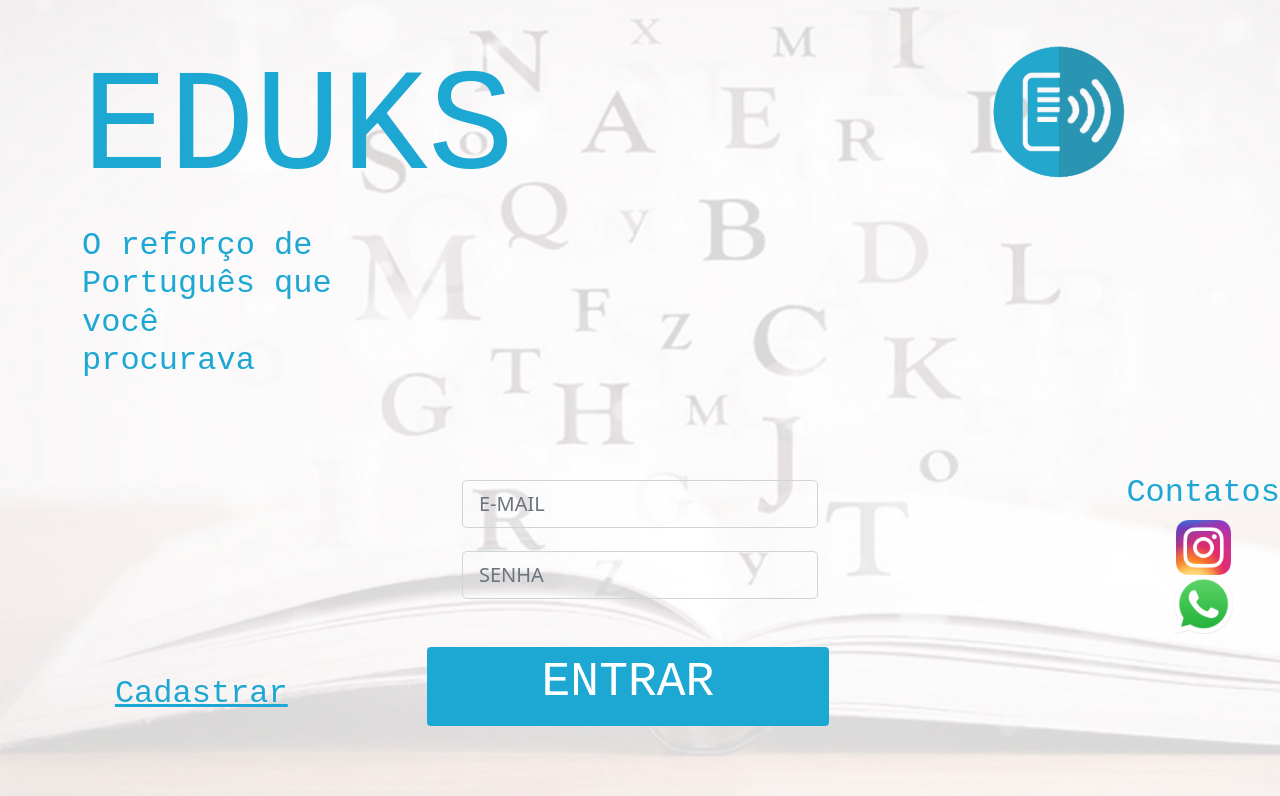
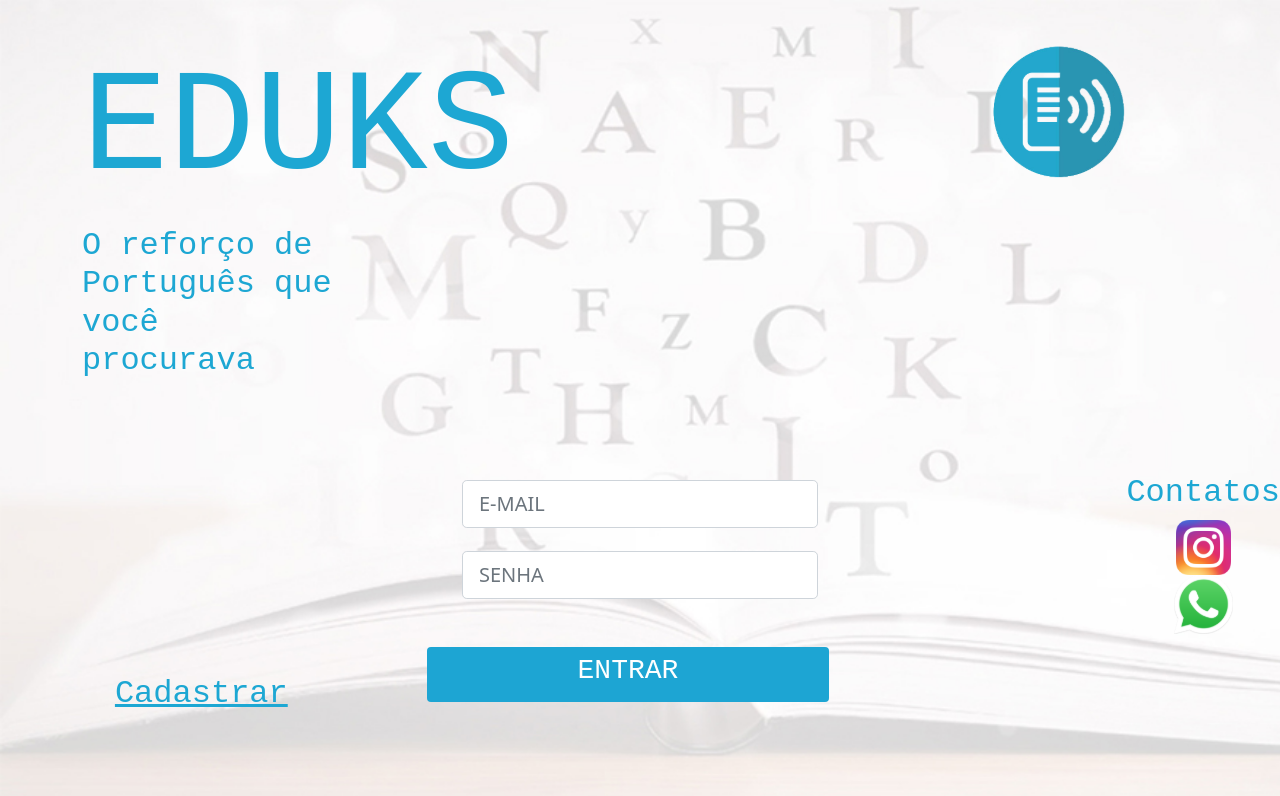
Before and after one commit to Lorenzo-tb/eduks, a React (Create React App) app in the folder eduks/: page / in a window 1280 px wide. Shown: the top 796 px of the page. Built offline with nearby package versions, Linux system fonts and the light colour scheme.

Commit message:
correções

```diff
--- a/eduks/package.json
+++ b/eduks/package.json
@@ -6,7 +6,9 @@
     "@testing-library/jest-dom": "^5.16.5",
     "@testing-library/react": "^13.4.0",
     "@testing-library/user-event": "^13.5.0",
+    "bootstrap": "^5.1.3",
     "react": "^18.2.0",
+    "react-bootstrap": "^2.7.4",
     "react-dom": "^18.2.0",
     "react-scripts": "5.0.1",
     "web-vitals": "^2.1.4"
--- a/eduks/public/index.html
+++ b/eduks/public/index.html
@@ -12,7 +12,6 @@
     <link rel="apple-touch-icon" href="./favicon.ico" />
 
     <link rel="manifest" href="%PUBLIC_URL%/manifest.json" />
-    <link href="https://cdn.jsdelivr.net/npm/bootstrap@5.0.2/dist/css/bootstrap.min.css" rel="stylesheet" integrity="sha384-EVSTQN3/azprG1Anm3QDgpJLIm9Nao0Yz1ztcQTwFspd3yD65VohhpuuCOmLASjC" crossorigin="anonymous">
     <title>Eduks</title>
   </head>
   <body>
--- a/eduks/src/App.css
+++ b/eduks/src/App.css
@@ -79,8 +79,8 @@
 }
 
 .btn{
-  background-color: #1DA7D3;
-  color:#fff;
+  background-color: #1da5d3 !important;
+  color:#fff !important;
   text-align: center;
 }
 
@@ -104,8 +104,3 @@
   margin-left: 88%;
   margin-top: 37%;
 }
-
-.transparencia{
-  background-color: rgba(255, 255, 255, 0);
-
-}
--- a/eduks/src/App.js
+++ b/eduks/src/App.js
@@ -1,4 +1,5 @@
 import './App.css';
+import 'bootstrap/dist/css/bootstrap.min.css';
 import Contatos from "./components/Contatos";
 import Header from "./components/Header";
 import Input from "./components/Input"
@@ -28,7 +29,7 @@ function App() {
             <h2 className="sublinhado">Cadastrar</h2>
           </a>
         </div>
-        <Button id=""/>
+        <Button/>
       </div>
       <Contatos/>
     </div>
--- a/eduks/src/components/Input.js
+++ b/eduks/src/components/Input.js
@@ -4,7 +4,7 @@ function Input(props){
           <div className="col-lg-4"></div>
           <div className="col-lg-4" id={props.id}>
             <div className="input-group input-group-lg">
-              <input type="text" className="form-control transparencia" placeholder={props.placeHolder} aria-label="Large" aria-describedby="inputGroup-sizing-sm"/>
+              <input type="text" className="form-control" placeholder={props.placeHolder} aria-label="Large" aria-describedby="inputGroup-sizing-sm"/>
             </div>
           </div>
         </div>
```
Also changed, not shown: 1 other file (tests, documents, lock files or other folders).
